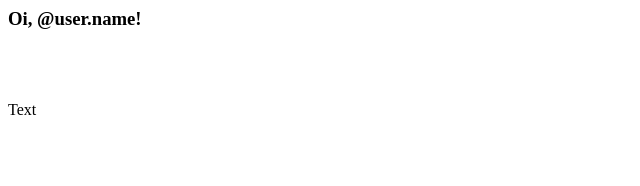
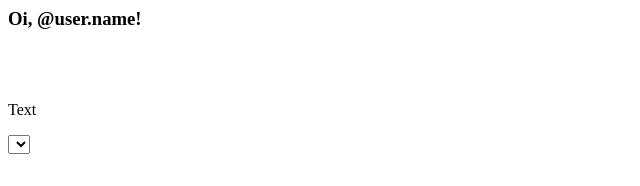
Before and after one commit to DidjoOliveira/TreinamentoGit, a plain HTML site: page index.html in a window 1280 px wide. Shown: the full height of the page, 0-640 px from the left. Drawn offline with Linux system fonts and the light colour scheme.

Commit message:
novo index

```diff
--- a/index.html
+++ b/index.html
@@ -3,6 +3,7 @@
 		<body>
 			<h3>Oi, @user.name!</h3><br><br>
 			<p>Text</p>
+			<select>List</select>
 		</body>
 	</head>
 </html>
```
